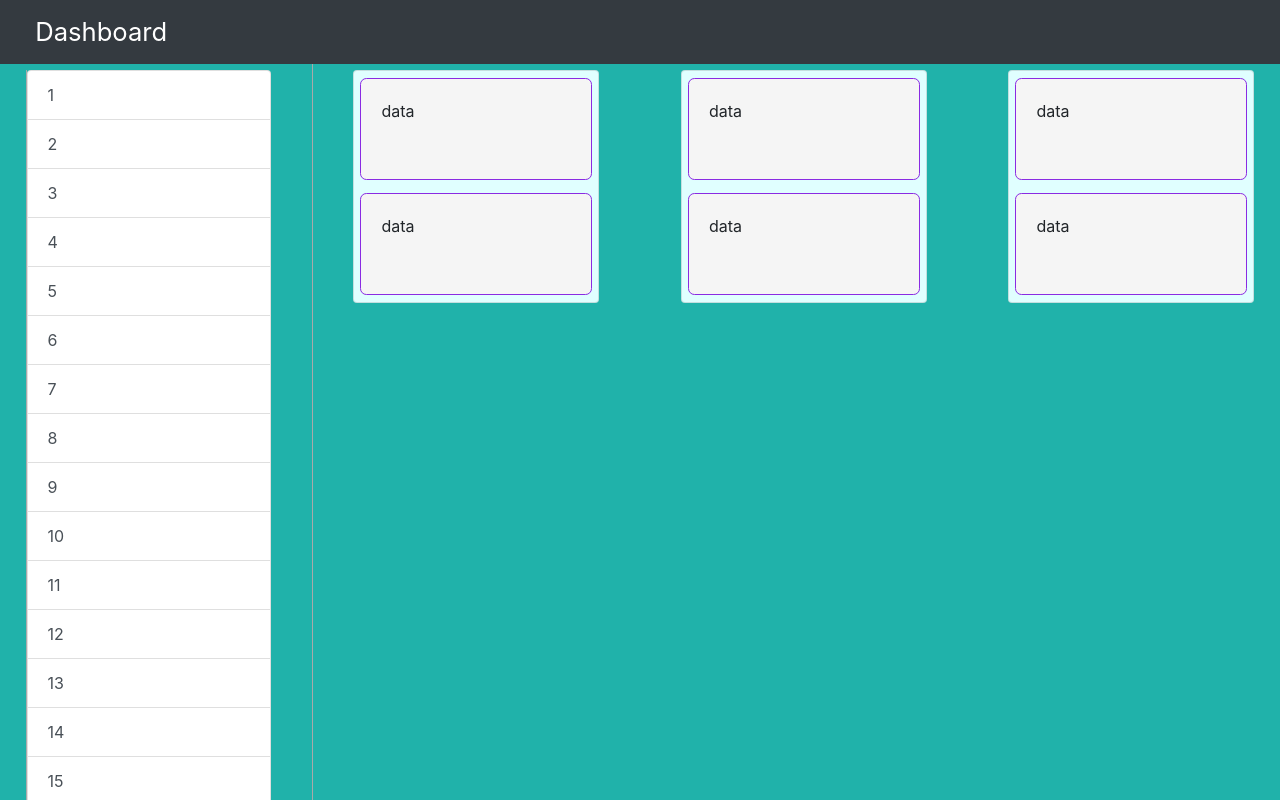
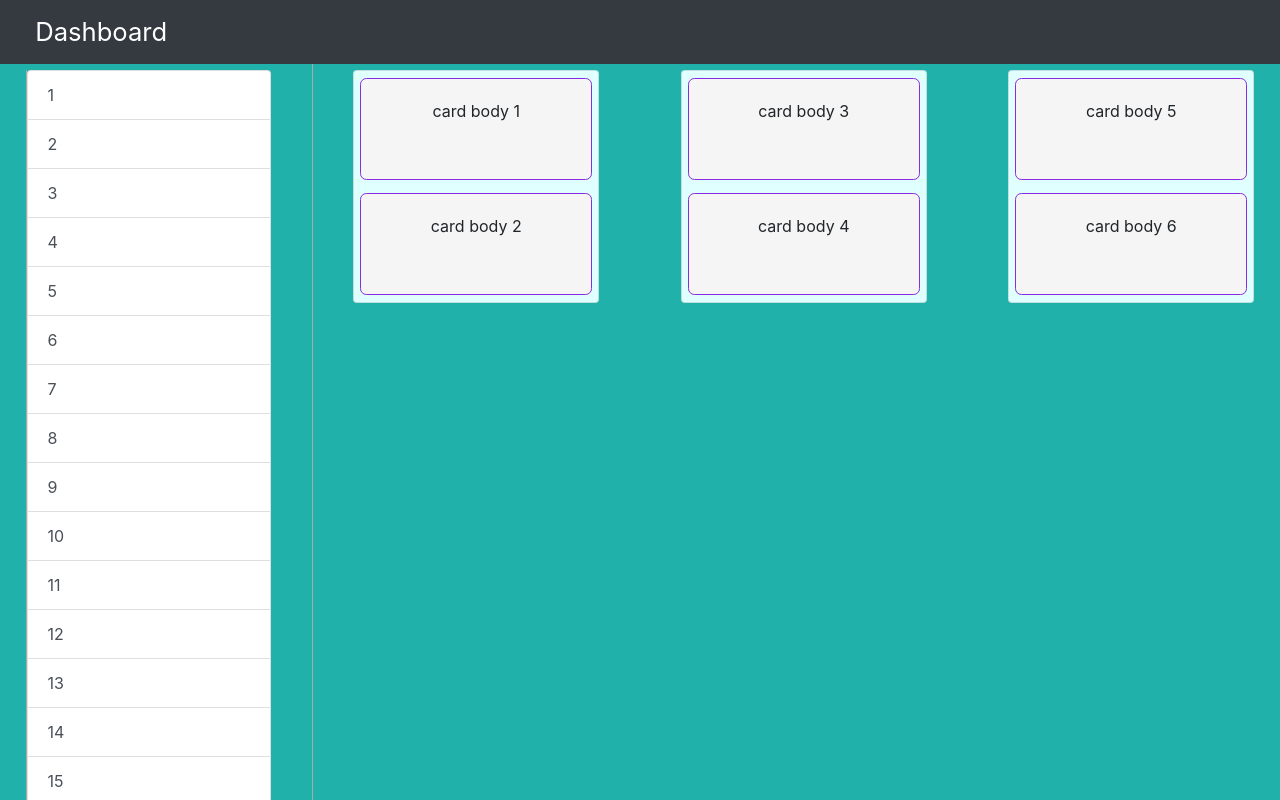
Before and after one commit to SeemannMx/AngularDashboard, an Angular app: page / in a window 1280 px wide. Shown: the top 800 px of the page. Built offline with nearby package versions, Linux system fonts and the light colour scheme.

Commit message:
align text in card with add p tag class card-text

```diff
--- a/src/app/app.component.css
+++ b/src/app/app.component.css
@@ -45,6 +45,10 @@
 
 }
 
+.card-text {
+ text-align: center;
+}
+
 #right {
   /*margin-right: 2vw;*/
 }
--- a/src/app/app.component.html
+++ b/src/app/app.component.html
@@ -77,23 +77,53 @@
 
         <div class="col-sm-3">
           <div class="card">
-      <div class="card-body"> data </div>
-      <div class="card-body"> data </div>
+
+            <div class="card-body">
+              <p class="card-text"> card body 1</p>
+            </div>
+
+            <div class="card-body">
+              <p class="card-text"> card body 2</p>
+            </div>
+
+            <!-- digramm 1 -->
+
           </div>
         </div>
 
+
         <div class="col-sm-3">
+
           <div class="card">
-      <div class="card-body"> data </div>
-      <div class="card-body"> data </div>
+
+            <div class="card-body">
+              <p class="card-text"> card body 3</p>
+            </div>
+            <div class="card-body">
+              <p class="card-text"> card body 4</p>
+            </div>
+
+            <!-- digramm 2 -->
+
           </div>
         </div>
 
         <div class="col-sm-3" >
+
           <div class="card" id="right">
-      <div class="card-body"> data </div>
-      <div class="card-body"> data </div>
+
+            <div class="card-body">
+              <p class="card-text"> card body 5</p>
+            </div>
+
+            <div class="card-body">
+              <p class="card-text"> card body 6</p>
+            </div>
+
+            <!-- digramm 3 -->
+
           </div>
         </div>
 
+
 </div>
```
Lines whose indentation alone changed are shown as unchanged.
